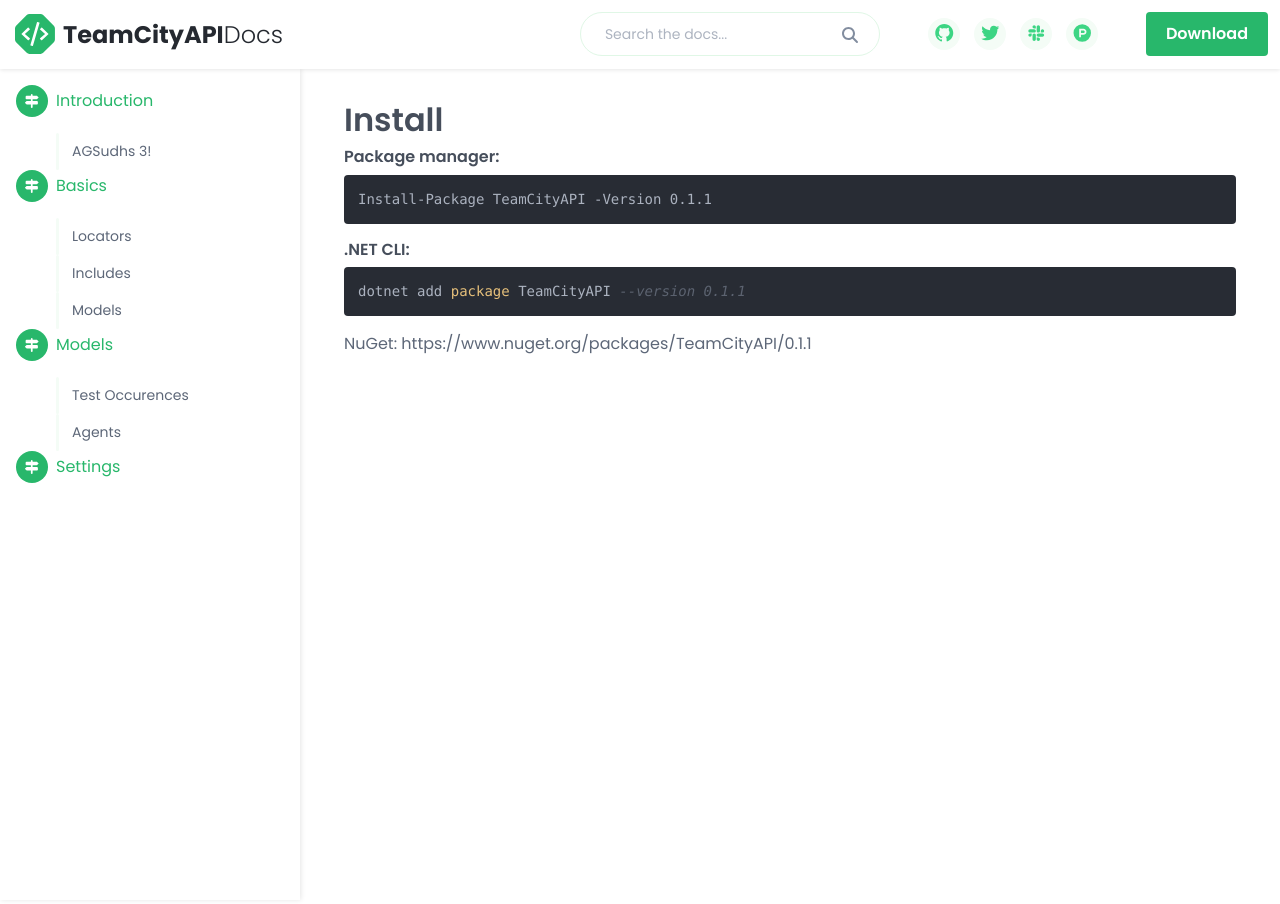
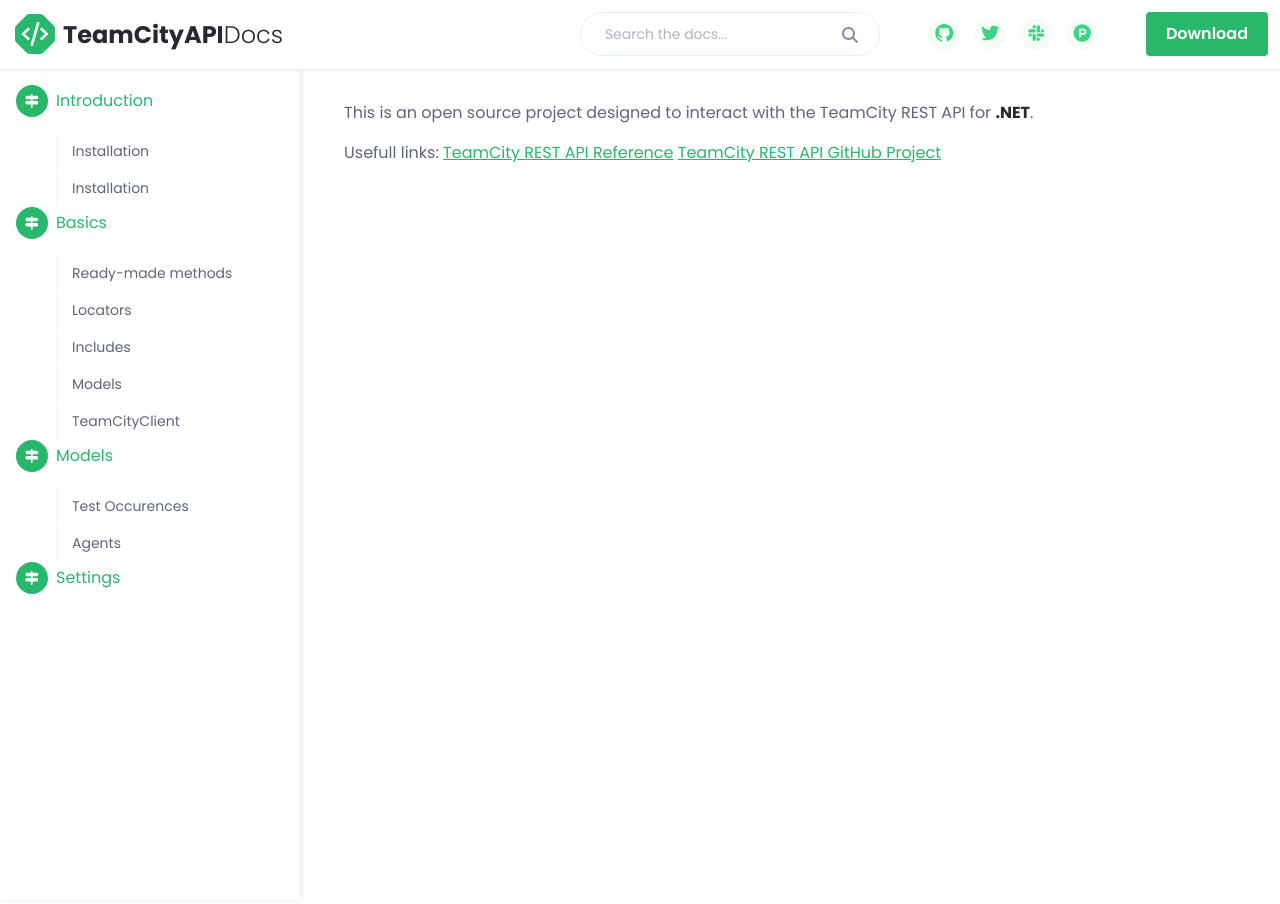
Before and after one commit to ISBronny/TeamCityAPI, a Jekyll site: the page built from docs/_posts/2022-01-13-intoduction.md, in a window 1280 px wide. Built offline with Jekyll 4.4.1, drawn with Linux system fonts in a browser that asks for light colours; nearby versions of some CDN libraries; library files that are not in the unit come from our copies.

````diff
--- a/docs/_layouts/post.html
+++ b/docs/_layouts/post.html
@@ -2,7 +2,7 @@
 layout: default
 ---
 <div class="container">
-  <article class="docs-article" id="section-1">
+  <article class="docs-article">
     <header class="docs-header">
       {{ title }}
     </header>
--- a/docs/_posts/2022-01-13-intoduction.md
+++ b/docs/_posts/2022-01-13-intoduction.md
@@ -1,17 +1,11 @@
 ---
 layout: post
-title: AGSudhs 3!
+title: Installation
 category: introduction
 ---
 
-## Install
-##### Package manager:
-```
-Install-Package TeamCityAPI -Version 0.1.1
-```
+This is an open source project designed to interact with the TeamCity REST API for **.NET**.
 
-##### .NET CLI:
-```
-dotnet add package TeamCityAPI --version 0.1.1
-```
-NuGet: https://www.nuget.org/packages/TeamCityAPI/0.1.1
+Usefull links:
+[TeamCity REST API Reference](https://www.jetbrains.com/help/teamcity/rest/teamcity-rest-api-documentation.html)
+[TeamCity REST API GitHub Project](https://github.com/JetBrains/teamcity-rest)
````
Also changed, not shown: docs/_posts/2022-01-13-basic-client.md (added, +17 -0 lines), docs/_posts/2022-01-13-basic-models.md (+10 -0 lines), docs/_posts/2022-01-13-basics-methods.md (added, +7 -0 lines), docs/_posts/2022-01-13-installation.md (added, +17 -0 lines), docs/_posts/2022-01-13-models-testOccurences.md (+1 -1 lines).
